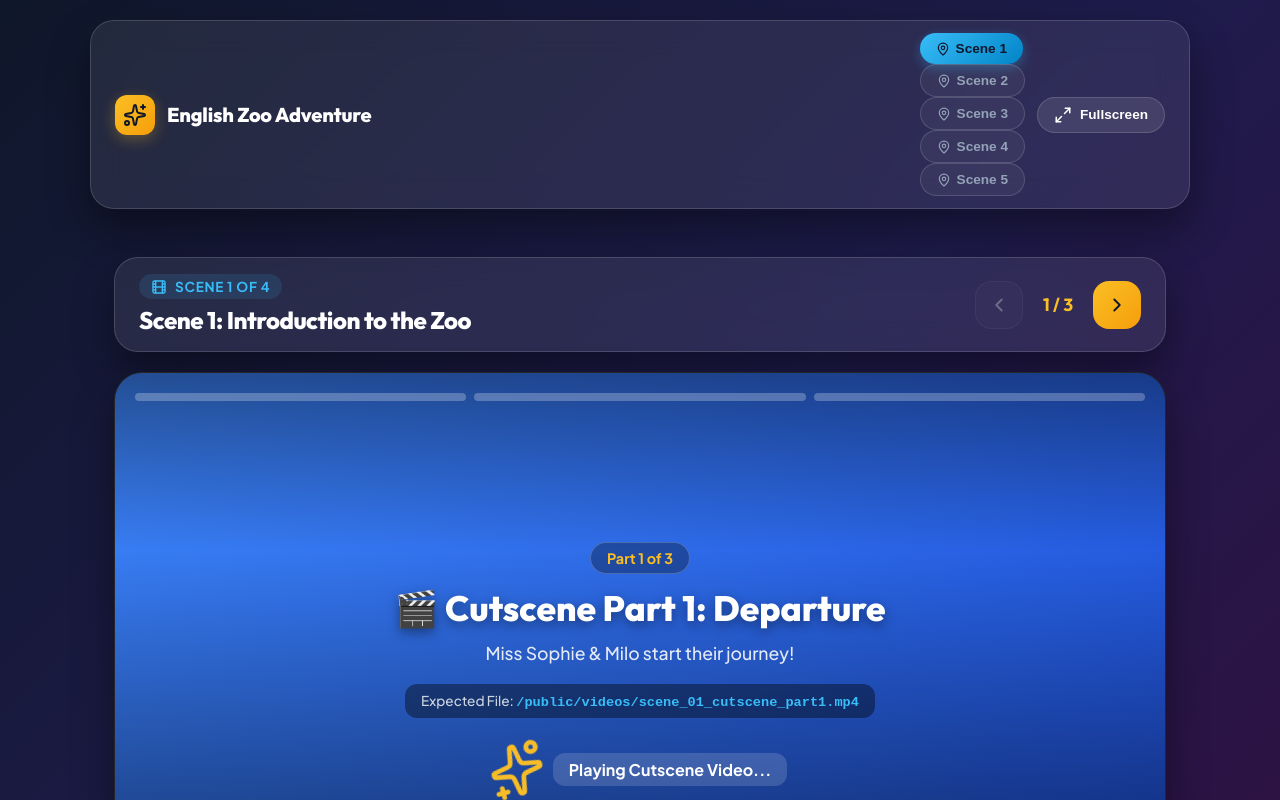
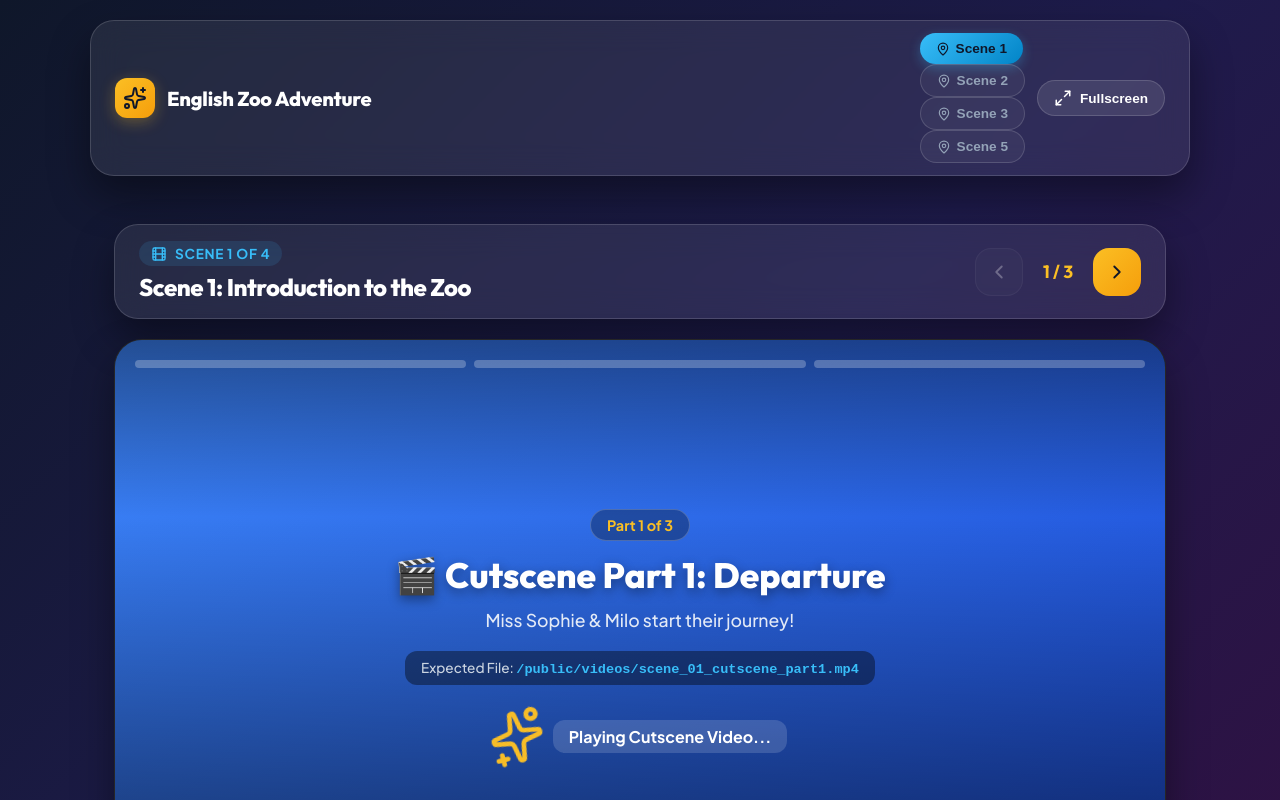
Before and after one commit to niannisanaaa/english-speaking-app, a React (Vite) app: page / in a window 1280 px wide. Both pictures are taken after a click on the button "START ADVENTURE! 🚀". Shown: the top 800 px of the page. Built offline with nearby package versions, Linux system fonts and the light colour scheme; no server answers.

Commit message:
Hide Scene 4 placeholder from top navigation and flow until assets are ready

```diff
--- a/src/App.jsx
+++ b/src/App.jsx
@@ -335,7 +335,7 @@ export default function App() {
                   onClick={() => setCurrentSceneIdx(idx)}
                 >
                   <MapPin size={14} />
-                  <span>Scene {idx + 1}</span>
+                  <span>Scene {scene.id.replace('scene_0', '')}</span>
                 </button>
               ))}
             </div>
--- a/src/scenesConfig.js
+++ b/src/scenesConfig.js
@@ -276,12 +276,6 @@ export const SCENE_CONFIG = [
     ]
   },
   {
-    id: 'scene_04',
-    title: 'Scene 4: Finding the Rabbit',
-    type: 'voice',
-    titleText: 'Call the Rabbit back!'
-  },
-  {
     id: 'scene_05',
     title: 'Scene 5: 1-on-1 Chat with Milo',
     type: 'milo_1on1',
```
